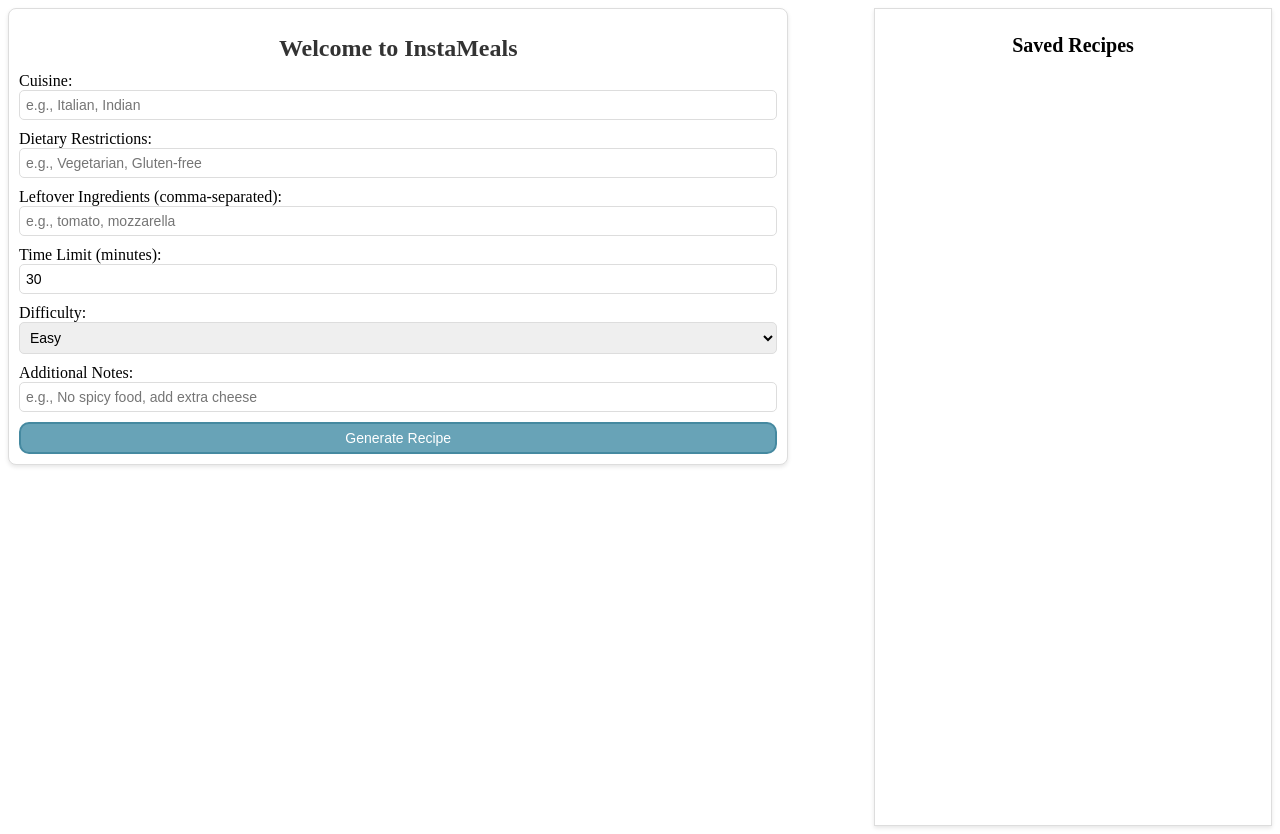
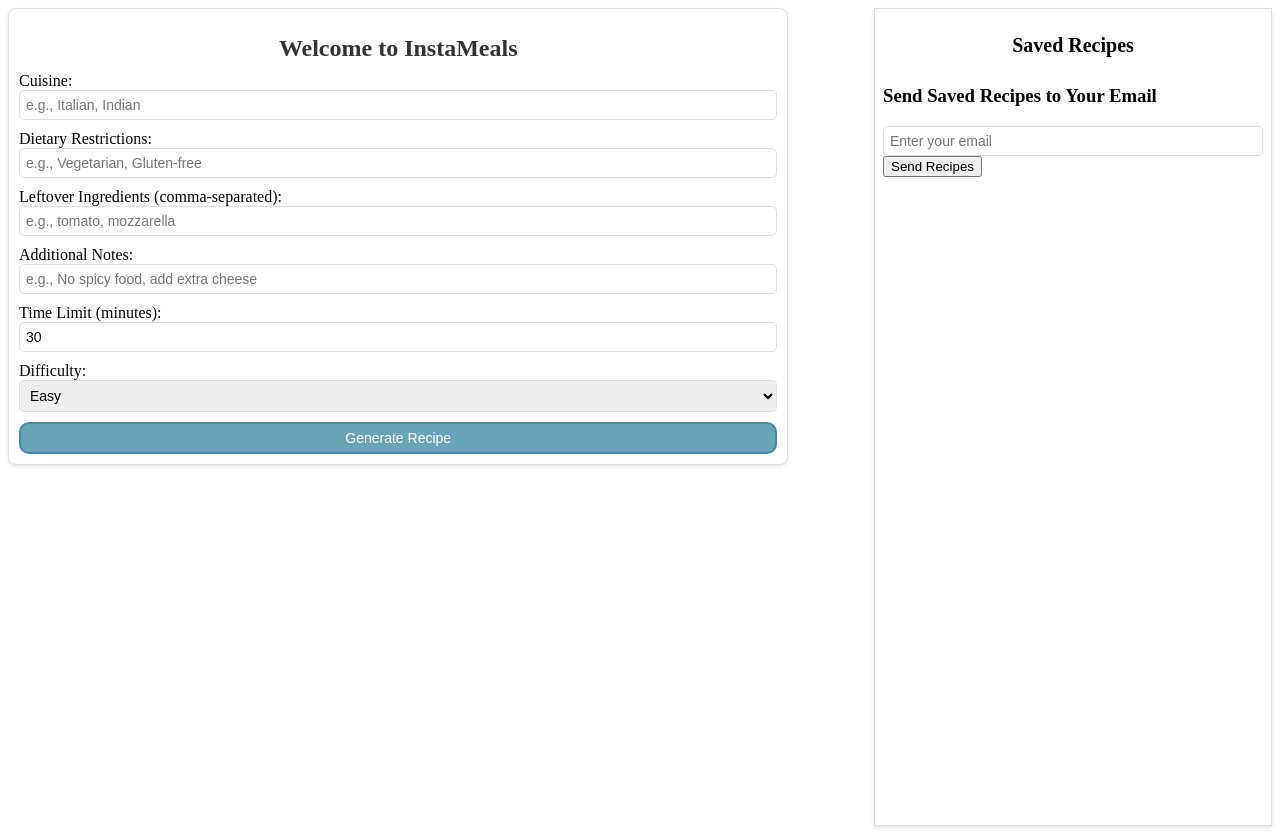
Before and after one commit to samm-47/InstaMeals, a Next.js app: page / in a window 1280 px wide. Built offline with nearby package versions, Linux system fonts and the light colour scheme.

Commit message:
Update recipeGenerator.tsx

```diff
--- a/app/components/recipeGenerator.tsx
+++ b/app/components/recipeGenerator.tsx
@@ -1,4 +1,5 @@
-'use client'
+
+'use client';
 import React, { useState, useEffect, ChangeEvent, FormEvent } from 'react';
 import axios from 'axios';
 import './RecipeGenerator.css';
@@ -13,26 +14,25 @@ interface RecipeRequest {
 }
 
 interface RecipeResponse {
-  chat_message: string;
   recipe: string;
 }
 
 const RecipeGenerator: React.FC = () => {
-  const [cuisine, setCuisine] = useState<string>('');
-  const [dietary, setDietary] = useState<string>('');
-  const [leftoverIngredients, setLeftoverIngredients] = useState<string>('');
-  const [timeLimit, setTimeLimit] = useState<number>(30);
-  const [difficulty, setDifficulty] = useState<string>('easy');
-  const [additionalNotes, setAdditionalNotes] = useState<string>('');
-  const [recipe, setRecipe] = useState<string>('');
+  const [cuisine, setCuisine] = useState('');
+  const [dietary, setDietary] = useState('');
+  const [leftoverIngredients, setLeftoverIngredients] = useState('');
+  const [timeLimit, setTimeLimit] = useState(30);
+  const [difficulty, setDifficulty] = useState('easy');
+  const [additionalNotes, setAdditionalNotes] = useState('');
+  const [recipe, setRecipe] = useState('');
   const [savedRecipes, setSavedRecipes] = useState<string[]>([]);
-  const [selectedRecipes, setSelectedRecipes] = useState<Set<number>>(new Set()); // Track selected recipes for deletion
-  const [loading, setLoading] = useState<boolean>(false);
-  const [error, setError] = useState<string>('');
-  const [isModalOpen, setIsModalOpen] = useState<boolean>(false); // Modal state
-  const [modalRecipe, setModalRecipe] = useState<string>(''); // Recipe to show in modal
+  const [isModalOpen, setIsModalOpen] = useState(false);
+  const [modalRecipe, setModalRecipe] = useState('');
+  const [loading, setLoading] = useState(false);
+  const [error, setError] = useState('');
+  const [email, setEmail] = useState('');
+  const [emailSent, setEmailSent] = useState(false);
 
-  // Load saved recipes from localStorage on component mount
   useEffect(() => {
     const storedRecipes = localStorage.getItem('savedRecipes');
     if (storedRecipes) {
@@ -41,27 +41,56 @@ const RecipeGenerator: React.FC = () => {
         if (Array.isArray(parsedRecipes)) {
           setSavedRecipes(parsedRecipes);
         }
-      } catch (error) {
-        console.error('Error loading recipes from localStorage:', error);
+      } catch (err) {
+        console.error('Error loading recipes from localStorage:', err);
       }
     }
   }, []);
 
-  // Save recipes to localStorage whenever savedRecipes state changes
-  useEffect(() => {
-    if (savedRecipes.length > 0) {
-      localStorage.setItem('savedRecipes', JSON.stringify(savedRecipes));
-    }
-  }, [savedRecipes]);
-
   const handleInputChange = (e: ChangeEvent<HTMLInputElement | HTMLSelectElement>) => {
     const { name, value } = e.target;
-    if (name === 'cuisine') setCuisine(value);
-    else if (name === 'dietary') setDietary(value);
-    else if (name === 'leftoverIngredients') setLeftoverIngredients(value);
-    else if (name === 'timeLimit') setTimeLimit(Number(value));
-    else if (name === 'difficulty') setDifficulty(value);
-    else if (name === 'additionalNotes') setAdditionalNotes(value);
+    switch (name) {
+      case 'cuisine':
+        setCuisine(value);
+        break;
+      case 'dietary':
+        setDietary(value);
+        break;
+      case 'leftoverIngredients':
+        setLeftoverIngredients(value);
+        break;
+      case 'timeLimit':
+        setTimeLimit(Number(value));
+        break;
+      case 'difficulty':
+        setDifficulty(value);
+        break;
+      case 'additionalNotes':
+        setAdditionalNotes(value);
+        break;
+    }
+  };
+
+  const handleEmailChange = (e: ChangeEvent<HTMLInputElement>) => {
+    setEmail(e.target.value);
+  };
+
+  const sendRecipesToEmail = async () => {
+    try {
+      const response = await axios.post('http://127.0.0.1:5000/send_recipes', {
+        email,
+        recipes: savedRecipes,
+      });
+      if (response.status === 200) {
+        setEmailSent(true);
+        alert('Recipes sent successfully!');
+      } else {
+        alert('Failed to send recipes. Please try again.');
+      }
+    } catch (err) {
+      console.error('Error sending recipes:', err);
+      alert('An error occurred while sending recipes. Please try again.');
+    }
   };
 
   const handleSubmit = async (e: FormEvent) => {
@@ -70,7 +99,9 @@ const RecipeGenerator: React.FC = () => {
     setError('');
     setRecipe('');
 
-    const leftoverIngredientsArray = leftoverIngredients.split(',').map((ingredient) => ingredient.trim());
+    const leftoverIngredientsArray = leftoverIngredients
+      .split(',')
+      .map((ingredient) => ingredient.trim());
 
     const recipeRequest: RecipeRequest = {
       cuisine,
@@ -96,28 +127,23 @@ const RecipeGenerator: React.FC = () => {
     if (recipe && !savedRecipes.includes(recipe)) {
       const updatedSavedRecipes = [...savedRecipes, recipe];
       setSavedRecipes(updatedSavedRecipes);
-      // Update localStorage as well
       localStorage.setItem('savedRecipes', JSON.stringify(updatedSavedRecipes));
     }
   };
 
-  // Open modal with the clicked recipe
   const openModal = (recipe: string) => {
     setModalRecipe(recipe);
     setIsModalOpen(true);
   };
 
-  // Close the modal
   const closeModal = () => {
     setIsModalOpen(false);
     setModalRecipe('');
   };
 
-  // Handle deletion of a recipe
   const handleDeleteRecipe = (index: number) => {
     const updatedRecipes = savedRecipes.filter((_, i) => i !== index);
     setSavedRecipes(updatedRecipes);
-    // Update localStorage to reflect the deletion
     localStorage.setItem('savedRecipes', JSON.stringify(updatedRecipes));
   };
 
@@ -128,63 +154,31 @@ const RecipeGenerator: React.FC = () => {
         <div className="recipe-generator">
           <h1 className="title">Welcome to InstaMeals</h1>
           <form onSubmit={handleSubmit} className="form">
-            <div className="input-group">
-              <label>Cuisine:</label>
-              <input
-                type="text"
-                name="cuisine"
-                value={cuisine}
-                onChange={handleInputChange}
-                placeholder="e.g., Italian, Indian"
-              />
+            {[
+              { label: 'Cuisine', name: 'cuisine', value: cuisine, placeholder: 'e.g., Italian, Indian' },
+              { label: 'Dietary Restrictions', name: 'dietary', value: dietary, placeholder: 'e.g., Vegetarian, Gluten-free' },
+              { label: 'Leftover Ingredients (comma-separated)', name: 'leftoverIngredients', value: leftoverIngredients, placeholder: 'e.g., tomato, mozzarella' },
+              { label: 'Additional Notes', name: 'additionalNotes', value: additionalNotes, placeholder: 'e.g., No spicy food, add extra cheese' },
+            ].map((field, index) => (
+              <div className="input-group" key={index}>
+                <label>{field.label}:</label>
+                <input type="text" name={field.name} value={field.value} onChange={handleInputChange} placeholder={field.placeholder} />
               </div>
-            <div className="input-group">
-              <label>Dietary Restrictions:</label>
-              <input
-                type="text"
-                name="dietary"
-                value={dietary}
-                onChange={handleInputChange}
-                placeholder="e.g., Vegetarian, Gluten-free"
-              />
-            </div>
-            <div className="input-group">
-              <label>Leftover Ingredients (comma-separated):</label>
-              <input
-                type="text"
-                name="leftoverIngredients"
-                value={leftoverIngredients}
-                onChange={handleInputChange}
-                placeholder="e.g., tomato, mozzarella"
-              />
-            </div>
+            ))}
+
             <div className="input-group">
               <label>Time Limit (minutes):</label>
-              <input
-                type="number"
-                name="timeLimit"
-                value={timeLimit}
-                onChange={handleInputChange}
-                placeholder="e.g., 30"
-              />
+              <input type="number" name="timeLimit" value={timeLimit} onChange={handleInputChange} placeholder="e.g., 30" />
             </div>
             <div className="input-group">
               <label>Difficulty:</label>
               <select name="difficulty" value={difficulty} onChange={handleInputChange}>
-                <option value="easy">Easy</option>
-                <option value="medium">Medium</option>
-                <option value="hard">Hard</option>
+                {['easy', 'medium', 'hard'].map((level) => (
+                  <option key={level} value={level}>
+                    {level.charAt(0).toUpperCase() + level.slice(1)}
+                  </option>
+                ))}
               </select>
-            </div>
-            <div className="input-group">
-              <label>Additional Notes:</label>
-              <input
-                type="text"
-                name="additionalNotes"
-                value={additionalNotes}
-                onChange={handleInputChange}
-                placeholder="e.g., No spicy food, add extra cheese"
-              />
             </div>
             <button type="submit" disabled={loading} className="submit-btn">
               {loading ? 'Generating...' : 'Generate Recipe'}
@@ -204,31 +198,36 @@ const RecipeGenerator: React.FC = () => {
           )}
         </div>
 
-        {/* Conditionally render saved recipes section */}
-
+        {/* Saved Recipes Section */}
         <div className="saved-recipes">
           <h2>Saved Recipes</h2>
           <ul>
             {savedRecipes.map((savedRecipe, index) => (
               <li key={index} className="saved-recipe-item">
                 <pre onClick={() => openModal(savedRecipe)}>{savedRecipe}</pre>
-                  <button
-                    className="delete-btn"
-                    onClick={() => handleDeleteRecipe(index)}
-                    title="Delete Recipe">
+                <button className="delete-btn" onClick={() => handleDeleteRecipe(index)} aria-label="Delete Recipe">
                   🗑️
                 </button>
               </li>
             ))}
           </ul>
+          <div className="email-section">
+          <h3>Send Saved Recipes to Your Email</h3>
+          <input
+            type="email"
+            placeholder="Enter your email"
+            value={email}
+            onChange={handleEmailChange}
+          />
+          <button onClick={sendRecipesToEmail}>Send Recipes</button>
+          {emailSent && <p>Email sent successfully!</p>}
         </div>
-
         </div>
-
+      </div>
 
       {/* Modal */}
       {isModalOpen && (
-        <div className="modal-overlay" onClick={closeModal}>
+        <div className="modal-overlay" onClick={closeModal} aria-label="Close Recipe Modal">
           <div className="modal-content" onClick={(e) => e.stopPropagation()}>
             <h2>Saved Recipe</h2>
             <pre>{modalRecipe}</pre>
```
Lines whose indentation alone changed are shown as unchanged.
